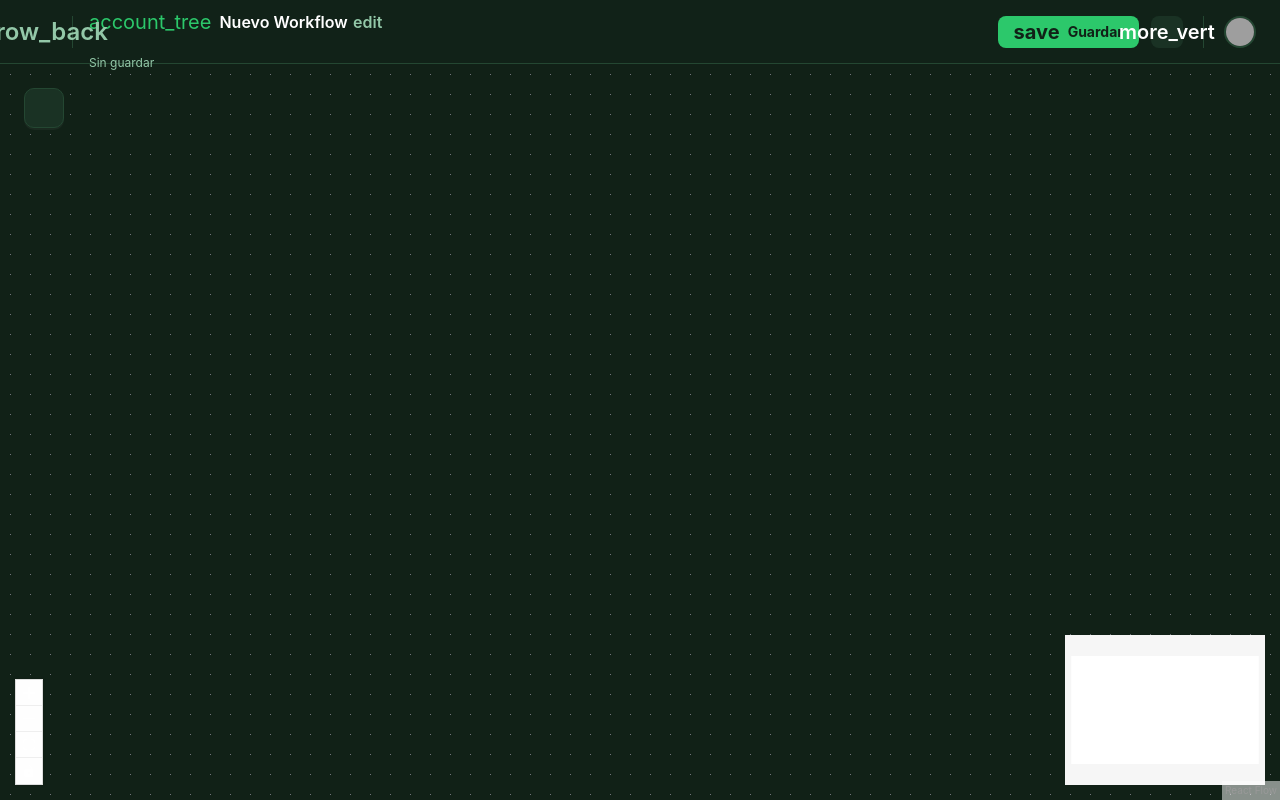
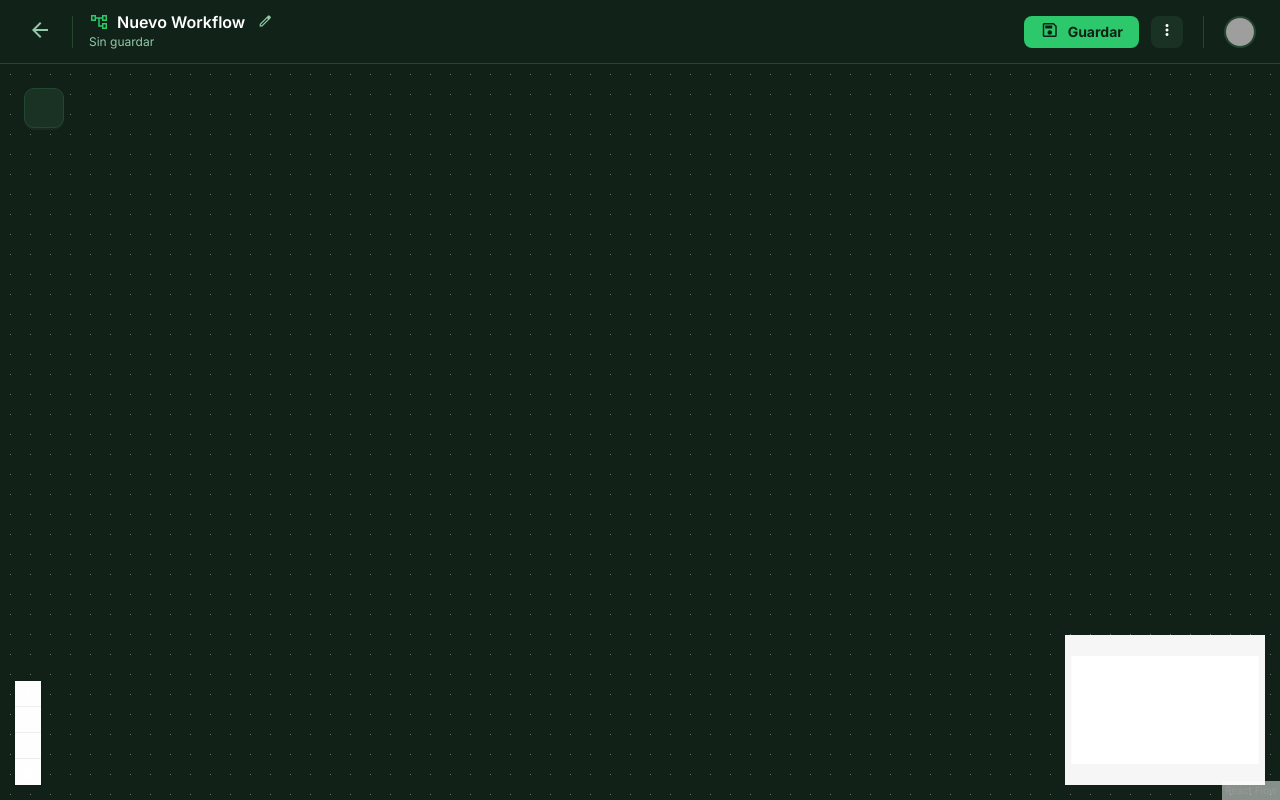
Before and after one commit to mannuluss/process-flow-ui, a React (Vite) app in the folder apps/frontend/: page /editor/new in a window 1280 px wide. Built offline with nearby package versions, Linux system fonts and the light colour scheme; grey boxes are pictures that could not be loaded; some icons are missing.

Commit message:
new color, name index and configs

```diff
--- a/apps/frontend/eslint.config.js
+++ b/apps/frontend/eslint.config.js
@@ -79,7 +79,7 @@ export default [
       ],
       'import/first': 'error',
       'import/newline-after-import': 'error',
-      'import/no-duplicates': 'error',
+      // 'import/no-duplicates': 'error',
     },
     settings: {
       'import/resolver': {
--- a/apps/frontend/index.html
+++ b/apps/frontend/index.html
@@ -4,7 +4,7 @@
     <meta charset="UTF-8" />
     <link rel="icon" href="/favicon.ico" />
     <meta name="viewport" content="width=device-width, initial-scale=1.0" />
-    <title>React Flow starter (Vite + TS)</title>
+    <title>Process Flow</title>
   </head>
   <body>
     <div id="root"></div>
--- a/apps/frontend/src/index.css
+++ b/apps/frontend/src/index.css
@@ -1,93 +1,82 @@
+@import url('https://fonts.googleapis.com/css2?family=Inter:wght@400;500;600;700;900&display=swap');
+@import url('https://fonts.googleapis.com/css2?family=Material+Symbols+Outlined:opsz,wght,FILL,GRAD@20..48,100..700,0..1,-50..200');
+
 :root {
-  /* Default Light Theme */
-  --background-color: #fff;
-  --xy-node-background-color: #fff;
-  --text-color: #213547;
-  --node-background: #fff;
-  --node-border: #c3c8bb;
-  --edge-color: #b1b1b7;
-  --minimap-background: #f8f8f8;
-  --minimap-mask: rgb(240, 240, 240, 0.6);
-  --controls-background: #f8f8f8;
-  --controls-border: #ddd;
-  --controls-button-bg: #fff;
+  /* Palette from Design System */
+  --color-primary: #30e87a;
+  --color-background-dark: #112117;
+  --color-surface-dark: #1a3224;
+  --color-surface-light: #244732;
+  --color-text-muted: #93c8a8;
+  --color-text-white: #ffffff;
+  --color-border: #244732;
 
-  /* HOVER */
-  --xy-node-boxshadow-hover: 0 1px 4px 1px #c3c8bb;
+  /* React Flow Overrides (to match theme) */
+  --xy-node-background-color: var(--color-surface-dark);
+  --xy-node-border-color: var(--color-border);
+  --xy-node-color: var(--color-text-white);
+  --xy-handle-background-color: var(--color-primary);
+  --xy-edge-stroke: var(--color-text-muted);
 
-  /* SELECTED */
-  --xy-node-boxshadow-selected: 0 1px 4px 1px #c3c8bb;
-  --xy-node-border-color-selected: #c3c8bb;
-
-  font-family: Inter, system-ui, Avenir, Helvetica, Arial, sans-serif;
+  font-family: 'Inter', sans-serif;
   line-height: 1.5;
   font-weight: 400;
 
-  color-scheme: light dark;
-  color: var(--text-color);
-  background-color: var(--background-color);
+  color-scheme: dark;
+  color: var(--color-text-white);
+  background-color: var(--color-background-dark);
 }
 
-/* Dark Theme */
-.dark {
-  --background-color: #242424;
-  --xy-node-background-color: #242424;
-  --text-color: rgb(255, 255, 255, 0.87);
-  --node-background: #3a3a3a;
-  --node-border: #555;
-  --edge-color: #888;
-  --minimap-background: #2a2a2a;
-  --minimap-mask: rgb(42, 42, 42, 0.6);
-  --controls-background: #2a2a2a;
-  --controls-border: #444;
-  --controls-button-bg: #333;
-  --xy-minimap-node-background-color-props: #3a3a3a;
-
-  /* edges */
-  --xy-edge-stroke-selected: #218040;
+body {
+  margin: 0;
+  padding: 0;
+  min-height: 100vh;
+  background-color: var(--color-background-dark);
+  color: var(--color-text-white);
 }
 
-html,
-body,
 #root {
   height: 100%;
-  margin: 0;
 }
 
-/* Apply theme variables to React Flow elements */
-.react-flow__node {
-  background-color: var(--node-background);
-  color: var(--text-color);
-  border-color: var(--node-border);
+/* Scrollbar Customization */
+::-webkit-scrollbar {
+  width: 8px;
+  height: 8px;
+}
+
+::-webkit-scrollbar-track {
+  background: var(--color-background-dark);
+}
+
+::-webkit-scrollbar-thumb {
+  background: var(--color-surface-light);
+  border-radius: 4px;
+}
+
+::-webkit-scrollbar-thumb:hover {
+  background: var(--color-primary);
 }
 
 .react-flow__edge path {
-  stroke: var(--edge-color);
+  stroke: var(--xy-edge-stroke);
 }
 
-.react-flow__minimap {
-  background-color: var(--minimap-background);
-}
-
-.react-flow__minimap-mask {
-  fill: var(--minimap-mask);
+.react-flow__background {
+  background-color: var(--color-background-dark);
 }
 
 .react-flow__controls {
-  background-color: var(--controls-background);
-  border: 1px solid var(--controls-border);
+  background-color: var(--color-surface-dark);
+  border-color: var(--color-border);
 }
 
 .react-flow__controls-button {
-  background-color: var(--controls-button-bg);
-  border-bottom: 1px solid var(--controls-border);
-  fill: var(--text-color);
+  background-color: var(--color-surface-dark);
+  border-bottom-color: var(--color-border);
+  fill: var(--color-text-white);
 }
 
 .react-flow__controls-button:hover {
-  background-color: var(--node-background);
+  background-color: var(--color-surface-light);
 }
-
-.react-flow__background {
-  background-color: var(--background-color);
-}
--- a/apps/frontend/src/theme/designSystem.ts
+++ b/apps/frontend/src/theme/designSystem.ts
@@ -25,6 +25,10 @@ export const designSystem: ThemeConfig = {
     colorBorderSecondary: colors.surfaceDark,
     borderRadius: 8,
     fontFamily: 'Inter, sans-serif',
+    //warning colors
+    colorWarning: '#fbbf24',
+    colorWarningBg: '#2f3b20',
+    colorWarningBorder: '#55531b',
   },
   components: {
     Layout: {
```
